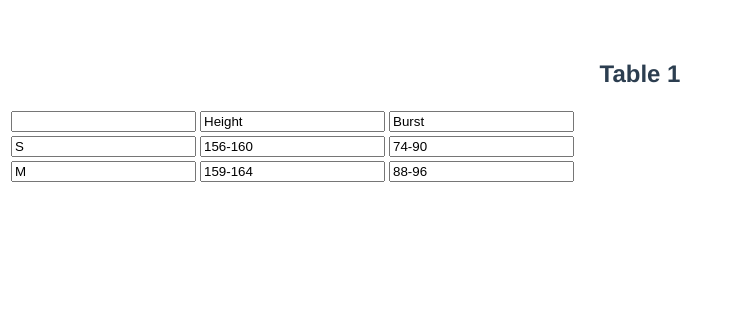
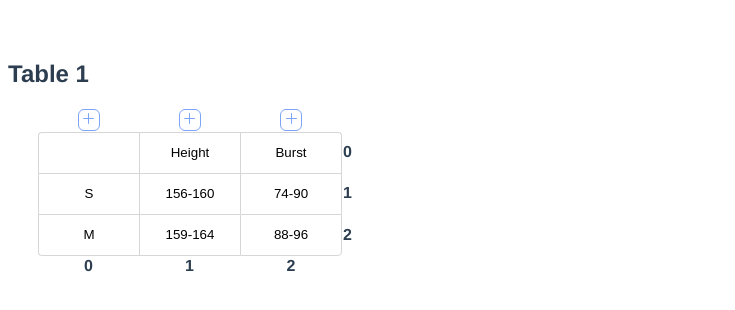
Before and after one commit to getlabl/vue-tabl, a Vue app: page / in a window 1280 px wide. Shown: the top 310 px of the page, without its empty margins (0-735 px from the left). Built offline with nearby package versions, Linux system fonts and the light colour scheme.

Commit message:
[add] styles and row addding

```diff
--- a/src/App.vue
+++ b/src/App.vue
@@ -32,7 +32,6 @@ export default defineComponent({
   font-family: Avenir, Helvetica, Arial, sans-serif;
   -webkit-font-smoothing: antialiased;
   -moz-osx-font-smoothing: grayscale;
-  text-align: center;
   color: #2c3e50;
   margin-top: 60px;
 }
--- a/src/components/MyTable.vue
+++ b/src/components/MyTable.vue
@@ -1,32 +1,47 @@
 <template>
-  <div>
-    <table>
-      <tbody>
-        <tr v-for="(row, rowIndex) in rowRange" :key="'row-' + rowIndex">
-          <td v-for="(cell, columnIndex) in columnRange" :key="`cell-${row}-${columnIndex}`">
-            <input
-              type="text"
-              :key="`input-${row}-${columnIndex}`"
-              :value="dataManager.getCellValue(rowIndex, columnIndex)"
-              @input.stop="onInput(rowIndex, columnIndex, $event.target.value)"
-            />
-          </td>
-        </tr>
-      </tbody>
-    </table>
-  </div>
+  <table class="my-table">
+    <thead>
+      <th></th>
+      <th v-for="(_, columnIndex) in columnRange" :key="columnIndex">
+        <MyTableAddButton></MyTableAddButton>
+      </th>
+    </thead>
+    <tbody>
+      <MyTableRow
+        v-for="(row, rowIndex) in data"
+        :data="row"
+        :key="'row' + rowIndex"
+        :row-index="rowIndex"
+        :highlighted-row="highlightedRow"
+        :highlighted-column="highlightedColumn"
+        @cell-input="onCellInput"
+        @cell-hover="onCellHover"
+        @cell-unhover="onCellUnhover"
+        @row-add="onRowAdd"
+      />
+    </tbody>
+    <thead>
+      <th></th>
+      <th v-for="(_, columnIndex) in columnRange" :key="columnIndex">
+        {{ columnIndex }}
+      </th>
+    </thead>
+  </table>
 </template>
 
 <script lang="ts">
-import { computed, defineComponent, PropType } from 'vue'
+import { computed, defineComponent, ref, PropType } from 'vue'
 import TableDataManager from '../data/TableDataManager'
-
-function range(size: number) {
-  return new Array(size).fill(0)
-}
+import range from '../util/range'
+import MyTableRow from './MyTableRow.vue'
+import MyTableAddButton from './MyTableAddButton.vue'
 
 export default defineComponent({
   name: 'MyTable',
+  components: {
+    MyTableRow,
+    MyTableAddButton,
+  },
   props: {
     data: {
       type: Array as PropType<string[][]>,
@@ -39,12 +54,44 @@ export default defineComponent({
     const rowRange = computed(() => range(dataManager.value.rowCount))
     const columnRange = computed(() => range(dataManager.value.columnCount))
 
-    const onInput = function(rowIndex: number, columnIndex: number, value: string) {
+    const onCellInput = function(rowIndex: number, columnIndex: number, value: string) {
       dataManager.value.setCellValue(rowIndex, columnIndex, value)
       emit('cell-input', rowIndex, columnIndex, value)
     }
 
-    return { onInput, rowRange, columnRange, dataManager }
+    const highlightedRow = ref(-1)
+    const highlightedColumn = ref(-1)
+
+    const onCellHover = function(rowIndex: number, columnIndex: number) {
+      highlightedRow.value = rowIndex
+      highlightedColumn.value = columnIndex
+    }
+
+    const onCellUnhover = function(rowIndex: number, columnIndex: number) {
+      if (highlightedRow.value === rowIndex) highlightedRow.value = -1
+      if (highlightedColumn.value === columnIndex) highlightedColumn.value = -1
+    }
+
+    const onRowAdd = (index: number) => dataManager.value.createRow(index)
+
+    return {
+      onCellInput,
+      rowRange,
+      columnRange,
+      dataManager,
+      onCellHover,
+      onCellUnhover,
+      highlightedRow,
+      highlightedColumn,
+      onRowAdd,
+    }
   },
 })
 </script>
+
+<style lang="scss" scoped>
+.my-table {
+  border-spacing: 0;
+  border-radius: 4px;
+}
+</style>
--- /dev/null
+++ b/src/components/MyTableAddButton.vue
@@ -0,0 +1,49 @@
+<template>
+  <button class="my-table-add-button">
+    <svg
+      class="my-table-add-button__icon"
+      width="11"
+      height="11"
+      viewBox="0 0 11 11"
+      fill="none"
+      xmlns="http://www.w3.org/2000/svg"
+    >
+      <path
+        fill-rule="evenodd"
+        clip-rule="evenodd"
+        d="M5.5 0C5.22386 0 5 0.223858 5 0.5V5H0.5C0.223858 5 0 5.22386 0 5.5C0 5.77614 0.223858 6 0.5 6H5V10.5C5 10.7761 5.22386 11 5.5 11C5.77614 11 6 10.7761 6 10.5V6H10.5C10.7761 6 11 5.77614 11 5.5C11 5.22386 10.7761 5 10.5 5H6V0.5C6 0.223858 5.77614 0 5.5 0Z"
+      />
+    </svg>
+  </button>
+</template>
+
+<style lang="scss" scoped>
+$accent-color: var(--my-table-accent-color, var(--my-table-accent-color-default));
+$contrast-color: var(--my-table-contrast-color, var(--my-table-contrast-color-default));
+$radius: var(--my-table-button-radius, var(--my-table-button-radius-default));
+
+.my-table-add-button {
+  width: 22px;
+  height: 22px;
+  box-sizing: border-box;
+  padding: 0;
+  border: 1px solid $accent-color;
+  background-color: $contrast-color;
+  border-radius: $radius;
+  cursor: pointer;
+
+  transition: background-color 0.2s, fill 0.2s;
+
+  &:hover {
+    background-color: $accent-color;
+
+    .my-table-add-button__icon {
+      fill: $contrast-color;
+    }
+  }
+}
+
+.my-table-add-button__icon {
+  fill: $accent-color;
+}
+</style>
--- /dev/null
+++ b/src/components/MyTableRow.vue
@@ -0,0 +1,138 @@
+<template>
+  <tr class="my-table-row">
+    <th
+      class="my-table-row__add-cell"
+      @mouseenter="onCellHover(rowIndex, -1)"
+      @mouseleave="onCellUnhover(rowIndex, -1)"
+    >
+      <MyTableAddButton class="my-table-row__add-button" v-if="highlightedRow === rowIndex" @click="onAddRowClick" />
+    </th>
+    <td class="my-table-row__cell" v-for="(cell, columnIndex) in data" :key="`cell-${columnIndex}`">
+      <input
+        :class="[
+          'my-table-row__input',
+          {
+            'my-table-row__input--line-highlighted': rowIndex === highlightedRow || columnIndex === highlightedColumn,
+          },
+        ]"
+        type="text"
+        :key="`input-${columnIndex}`"
+        :value="cell"
+        @input.stop="onInput(rowIndex, columnIndex, $event.target.value)"
+        @mouseenter="onCellHover(rowIndex, columnIndex)"
+        @mouseleave="onCellUnhover(rowIndex, columnIndex)"
+      />
+    </td>
+    <th>
+      {{ rowIndex }}
+    </th>
+  </tr>
+</template>
+
+<script lang="ts">
+import { defineComponent, PropType } from 'vue'
+import MyTableAddButton from './MyTableAddButton.vue'
+
+export default defineComponent({
+  name: 'MyTableRow',
+  components: {
+    MyTableAddButton,
+  },
+  props: {
+    rowIndex: {
+      type: Number,
+      required: true,
+    },
+    data: {
+      type: Array as PropType<string[]>,
+      required: true,
+    },
+    highlightedRow: Number,
+    highlightedColumn: Number,
+  },
+  setup(props, { emit }) {
+    const onInput = function(rowIndex: number, columnIndex: number, value: string) {
+      emit('cell-input', rowIndex, columnIndex, value)
+    }
+
+    const onCellHover = function(rowIndex: number, columnIndex: number) {
+      emit('cell-hover', rowIndex, columnIndex)
+    }
+
+    const onCellUnhover = function(rowIndex: number, columnIndex: number) {
+      emit('cell-unhover', rowIndex, columnIndex)
+    }
+
+    const onAddRowClick = () => emit('row-add', props.rowIndex)
+
+    return { onInput, onCellHover, onCellUnhover, onAddRowClick }
+  },
+})
+</script>
+
+<style lang="scss" scoped>
+.my-table-row {
+  height: 40px;
+
+  &:first-of-type {
+    .my-table-row__cell:first-of-type {
+      border-top-left-radius: var(--my-table-radius, var(--my-table-radius-default));
+    }
+
+    .my-table-row__cell:last-of-type {
+      border-top-right-radius: var(--my-table-radius, var(--my-table-radius-default));
+    }
+  }
+
+  &:last-of-type {
+    .my-table-row__cell {
+      border-bottom: 1px solid var(--my-table-border-color, var(--my-table-border-color-default));
+    }
+
+    .my-table-row__cell:first-of-type {
+      border-bottom-left-radius: var(--my-table-radius, var(--my-table-radius-default));
+    }
+
+    .my-table-row__cell:last-of-type {
+      border-bottom-right-radius: var(--my-table-radius, var(--my-table-radius-default));
+    }
+  }
+}
+
+.my-table-row__input {
+  border: none;
+  height: 40px;
+  width: 100px;
+  text-align: center;
+  background: transparent;
+  padding: 0;
+  transition: background-color 0.2s;
+
+  &:hover {
+    background-color: var(--my-table-cell-hover-color, var(--my-table-cell-hover-color-default));
+  }
+}
+
+.my-table-row__input--line-highlighted {
+  background-color: var(--my-table-line-hover-color, var(--my-table-line-hover-color-default));
+}
+
+.my-table-row__cell {
+  border-top: 1px solid var(--my-table-border-color, var(--my-table-border-color-default));
+  border-left: 1px solid var(--my-table-border-color, var(--my-table-border-color-default));
+  padding: 0;
+
+  &:last-of-type {
+    border-right: 1px solid var(--my-table-border-color, var(--my-table-border-color-default));
+  }
+}
+
+.my-table-row__add-cell {
+  padding: 0;
+  width: 30px;
+}
+
+.my-table-row__add-button {
+  margin-right: 8px;
+}
+</style>
--- a/src/main.ts
+++ b/src/main.ts
@@ -1,4 +1,5 @@
 import { createApp } from 'vue'
 import App from './App.vue'
+import './variables.css'
 
 createApp(App).mount('#app')
--- /dev/null
+++ b/src/util/range.ts
@@ -0,0 +1,3 @@
+export default function range(size: number) {
+  return new Array(size).fill(0)
+}
--- /dev/null
+++ b/src/variables.css
@@ -0,0 +1,9 @@
+:root {
+  --my-table-radius-default: 4px;
+  --my-table-button-radius-default: 6px;
+  --my-table-border-color-default: #d6d6d6;
+  --my-table-line-hover-color-default: #f7f8fd;
+  --my-table-cell-hover-color-default: #f3f5fc;
+  --my-table-accent-color-default: #7ca5f7;
+  --my-table-contrast-color-default: white;
+}
```
Also changed, not shown: src/data/createEmptyTable.ts (deleted).
